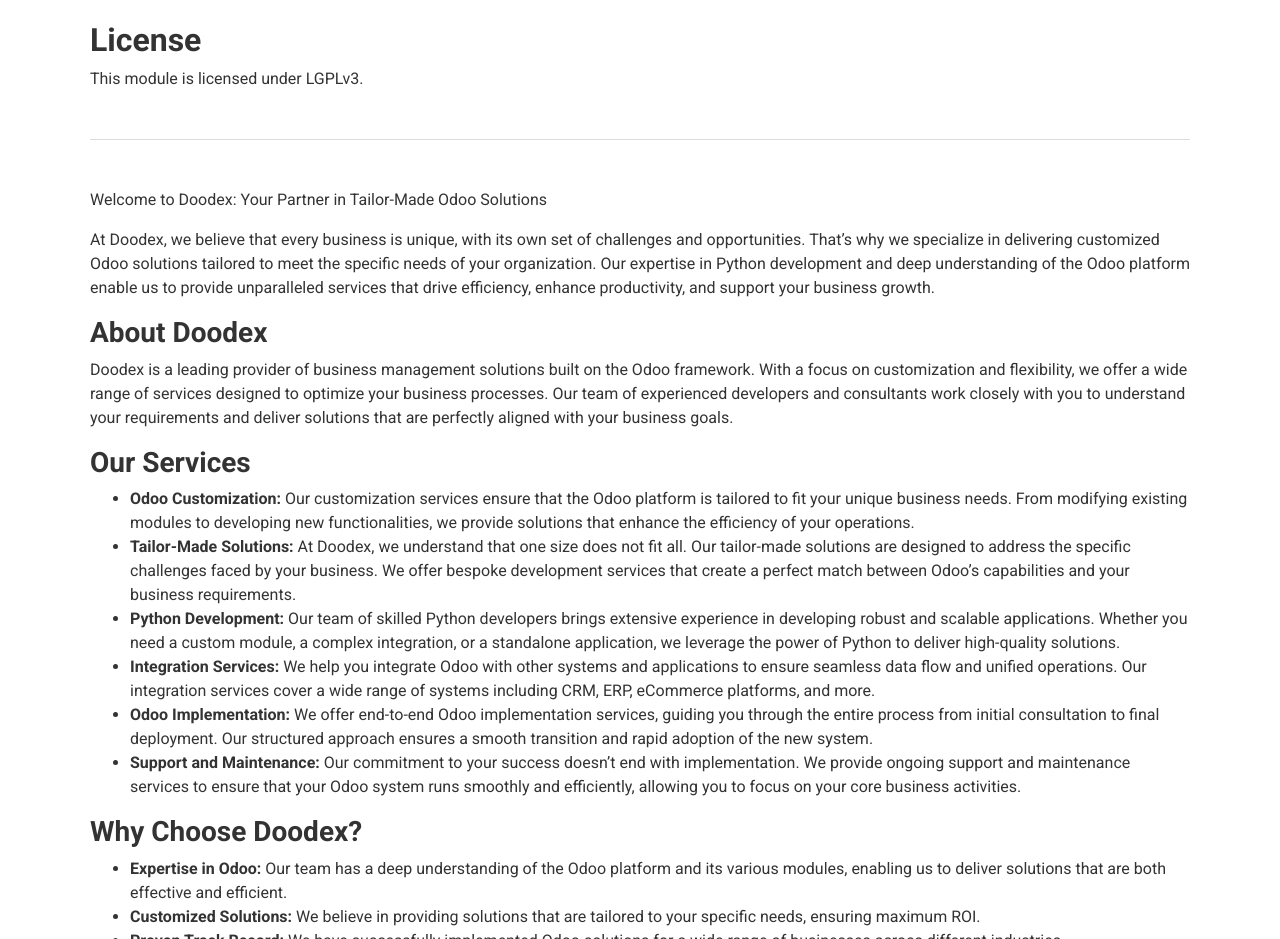
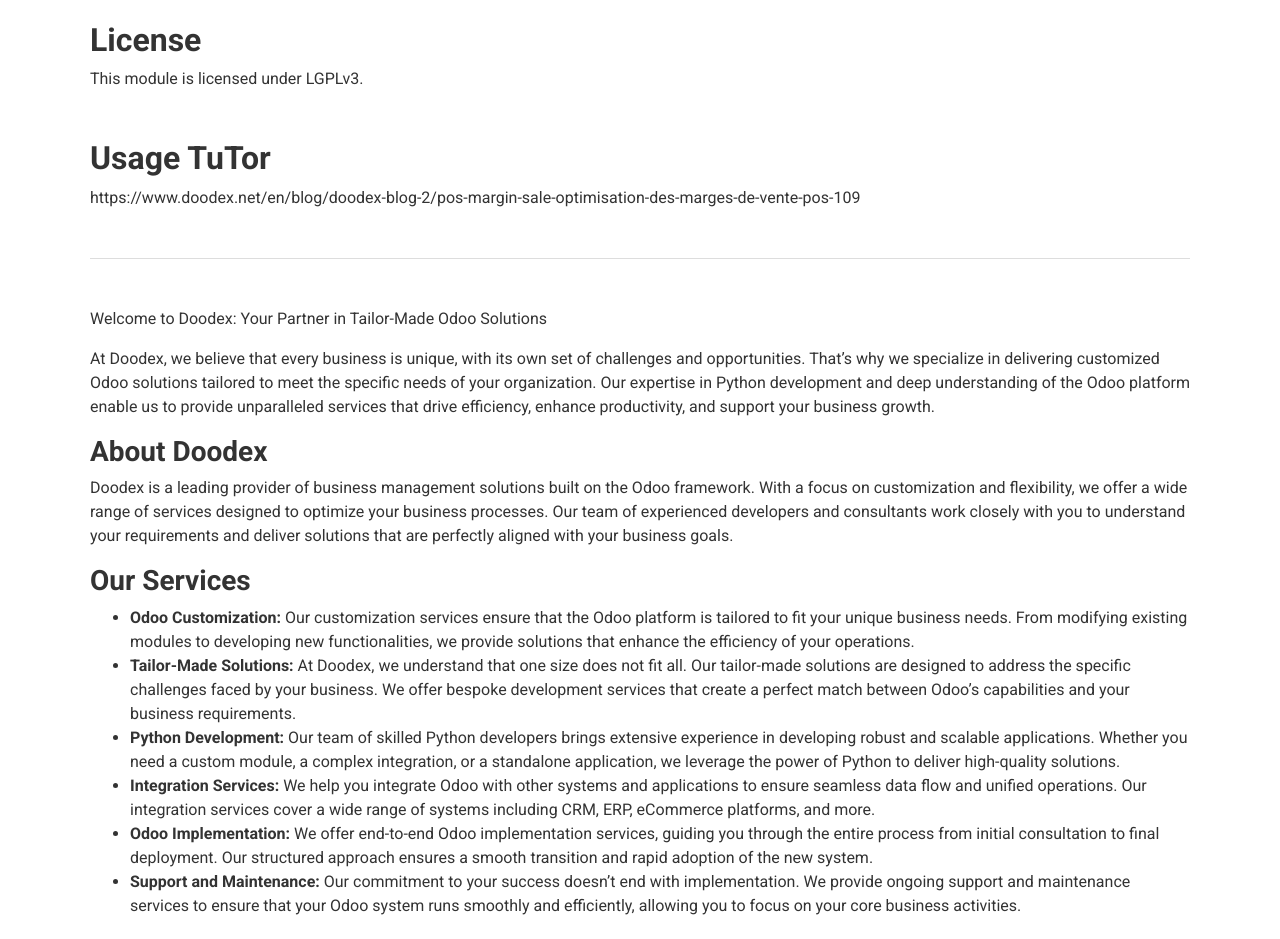
Before and after one commit to Jeffys/pos_margin_sale, a plain HTML site: page pos_margin_sale/static/description/index.html in a window 1280 px wide. Shown: the part 5840-6779 px from the top of the page. Drawn offline with nearby package versions, Linux system fonts and the light colour scheme.

```diff
--- a/pos_margin_sale/static/description/index.html
+++ b/pos_margin_sale/static/description/index.html
@@ -82,6 +82,11 @@
         <p>This module is licensed under LGPLv3.</p>
     </section>
 
+    <section id="usage" class="my-5">
+        <h2 style="font-weight: 700;">Usage TuTor</h2>
+        <p>https://www.doodex.net/en/blog/doodex-blog-2/pos-margin-sale-optimisation-des-marges-de-vente-pos-109</p>
+    </section>
+
     <div class="separator" style="border-top: 1px solid #ddd; margin: 40px 0;"></div>
 
     <section id="about" class="my-5">
```
